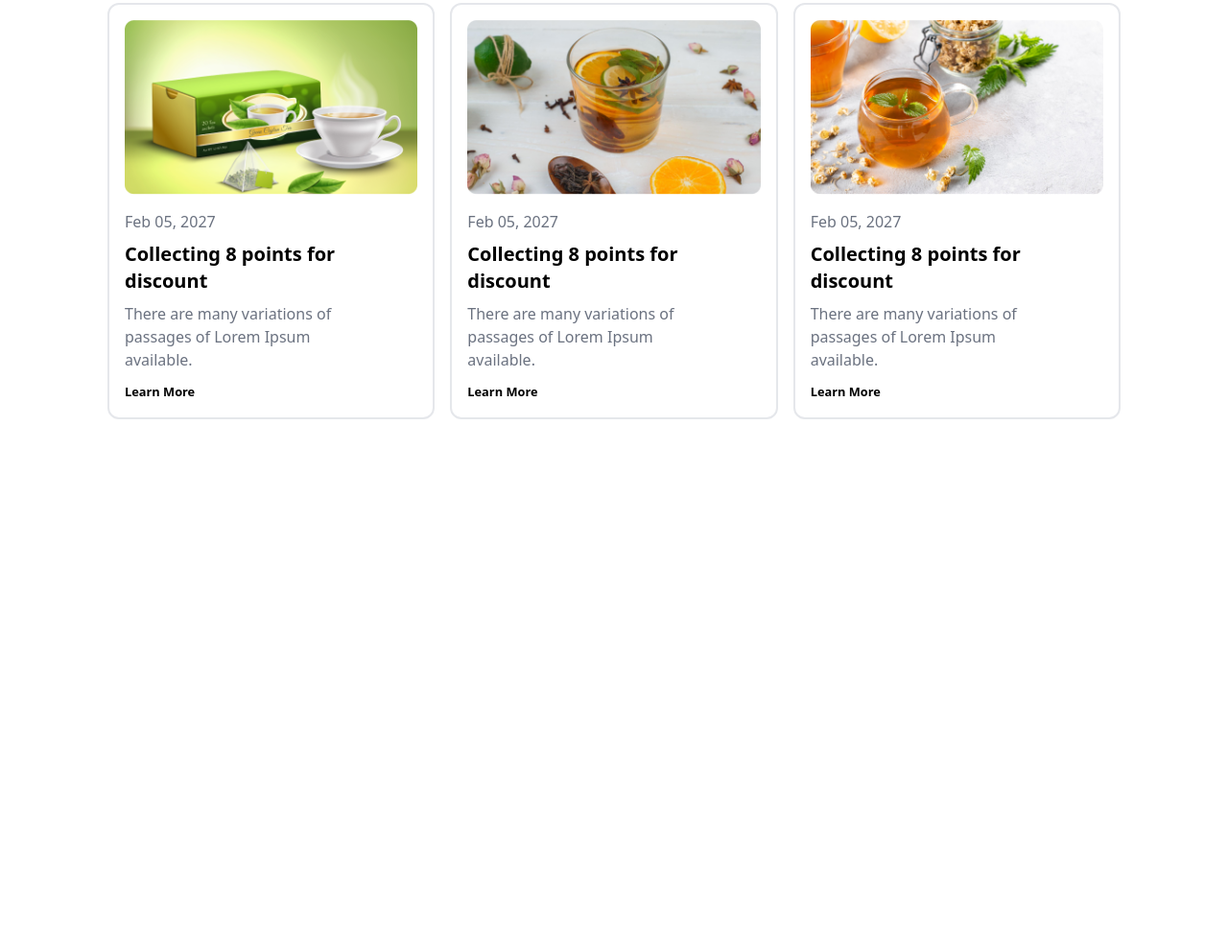
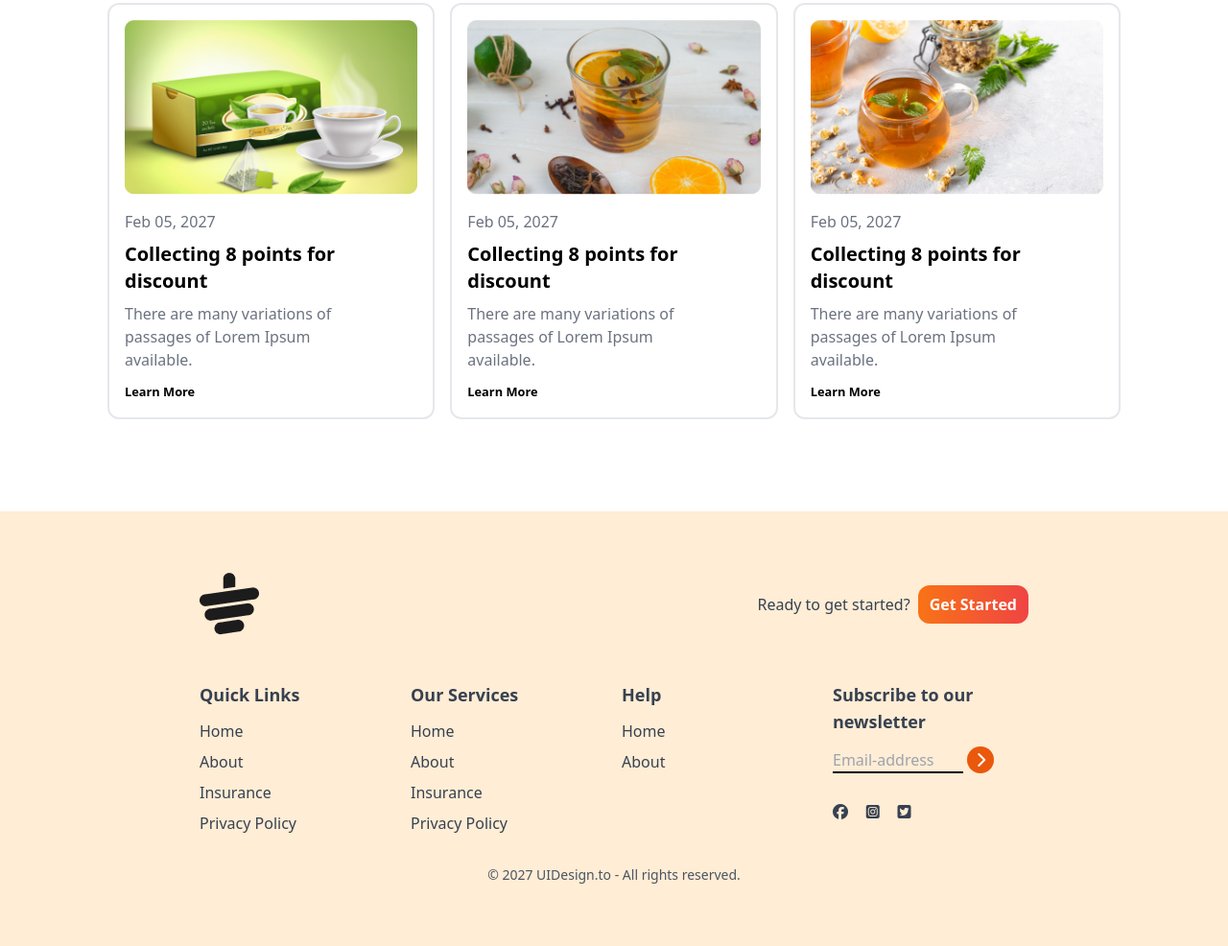
Before and after one commit to shajidebna/tea-house-with-tailwind, a plain HTML site: page index.html in a window 1280 px wide. Shown: the part 2725-3711 px from the top of the page at 96% size. Before the commit the page ends 3258 px from the top, so only its background shows below. Drawn offline with nearby package versions, Linux system fonts and the light colour scheme.

Commit message:
footer section complete

```diff
--- a/index.html
+++ b/index.html
@@ -175,7 +175,7 @@
          <section class="mb-24">
           <div class="text-center">
             <h1 class="text-5xl font-bold mb-5">News & Events</h1>
-          <p class="text-gray-500 lg:w-3/4 mx-auto mb-5">There are many variations of passages of Lorem Ipsum available, but the majority have suffered alteration in some form, by injected humour, or randomised words which don't look even slightly believable.</p>
+          <p class="text-gray-500 lg:w-3/4 mx-auto my-5">There are many variations of passages of Lorem Ipsum available, but the majority have suffered alteration in some form, by injected humour, or randomised words which don't look even slightly believable.</p>
           </div>
           <!-- news and events cards -->
            <div class="grid grid-cols-1 md:grid-cols-3 gap-4 mt-12">
@@ -212,5 +212,87 @@
            </div>
          </section>
      </main>
+     <!-- footer section -->
+     <footer class="bg-orange-100 text-gray-700 py-16 px-4 md:px-16">
+      <div class="w-9/12 mx-auto">
+        <!-- logo -->
+        <div class="flex justify-between mb-12">
+          <img src="images/cup.png" alt="">
+          <div class="flex items-center gap-2">
+            <h4>Ready to get started?</h4>
+            <button class="bg-gradient-to-r from-orange-500 to-red-500 px-3 py-2 text-white font-bold rounded-xl">Get Started</button>
+          </div>
+        </div>
+        <!-- links section -->
+         <div class="grid grid-cols-1 md:grid-cols-2 lg:grid-cols-4 gap-4">
+          <!-- first column -->
+           <div>
+            <h3 class="font-semibold text-lg mb-3">Quick Links</h3>
+            <ul class="space-y-2">
+              <li>
+                <a class="hover:text-orange-600" href="#">Home</a>
+              </li>
+              <li>
+                <a class="hover:text-orange-600" href="#">About</a>
+              </li>
+              <li>
+                <a class="hover:text-orange-600" href="#">Insurance</a>
+              </li>
+              <li>
+                <a class="hover:text-orange-600" href="#">Privacy Policy</a>
+              </li>
+            </ul>
+           </div>
+          <!-- second column -->
+           <div>
+            <h3 class="font-semibold text-lg mb-3">Our Services</h3>
+            <ul class="space-y-2">
+              <li>
+                <a class="hover:text-orange-600" href="#">Home</a>
+              </li>
+              <li>
+                <a class="hover:text-orange-600" href="#">About</a>
+              </li>
+              <li>
+                <a class="hover:text-orange-600" href="#">Insurance</a>
+              </li>
+              <li>
+                <a class="hover:text-orange-600" href="#">Privacy Policy</a>
+              </li>
+            </ul>
+           </div>
+          <!-- third column -->
+           <div>
+            <h3 class="font-semibold text-lg mb-3">Help</h3>
+            <ul class="space-y-2">
+              <li>
+                <a class="hover:text-orange-600" href="#">Home</a>
+              </li>
+              <li>
+                <a class="hover:text-orange-600" href="#">About</a>
+              </li>
+            </ul>
+          </div>
+           <!-- fourth column -->
+            <div>
+              <h3 class="font-semibold text-lg mb-3">Subscribe to our newsletter</h3>
+              <div>
+                <div>
+                  <input class="w-4/6 bg-transparent border-b-2 border-black" placeholder="Email-address" type="text">
+                  <i class="fa-solid fa-chevron-right text-white bg-orange-600 w-7 h-7 rounded-full justify-center items-center inline-flex"></i>
+                  <div class="w-2/5 flex justify-between mt-8">
+                    <i class="fa-brands fa-facebook"></i>
+                    <i class="fa-brands fa-square-instagram"></i>
+                    <i class="fa-brands fa-square-twitter"></i>
+                  </div>
+                </div>
+              </div>
+            </div>
+         </div>
+         <div class="text-center pt-4 mt-4">
+          <p class="text-sm text-gray-600">© 2027 UIDesign.to - All rights reserved.</p>
+         </div>
+      </div>
+     </footer>
 </body>
 </html>
```
